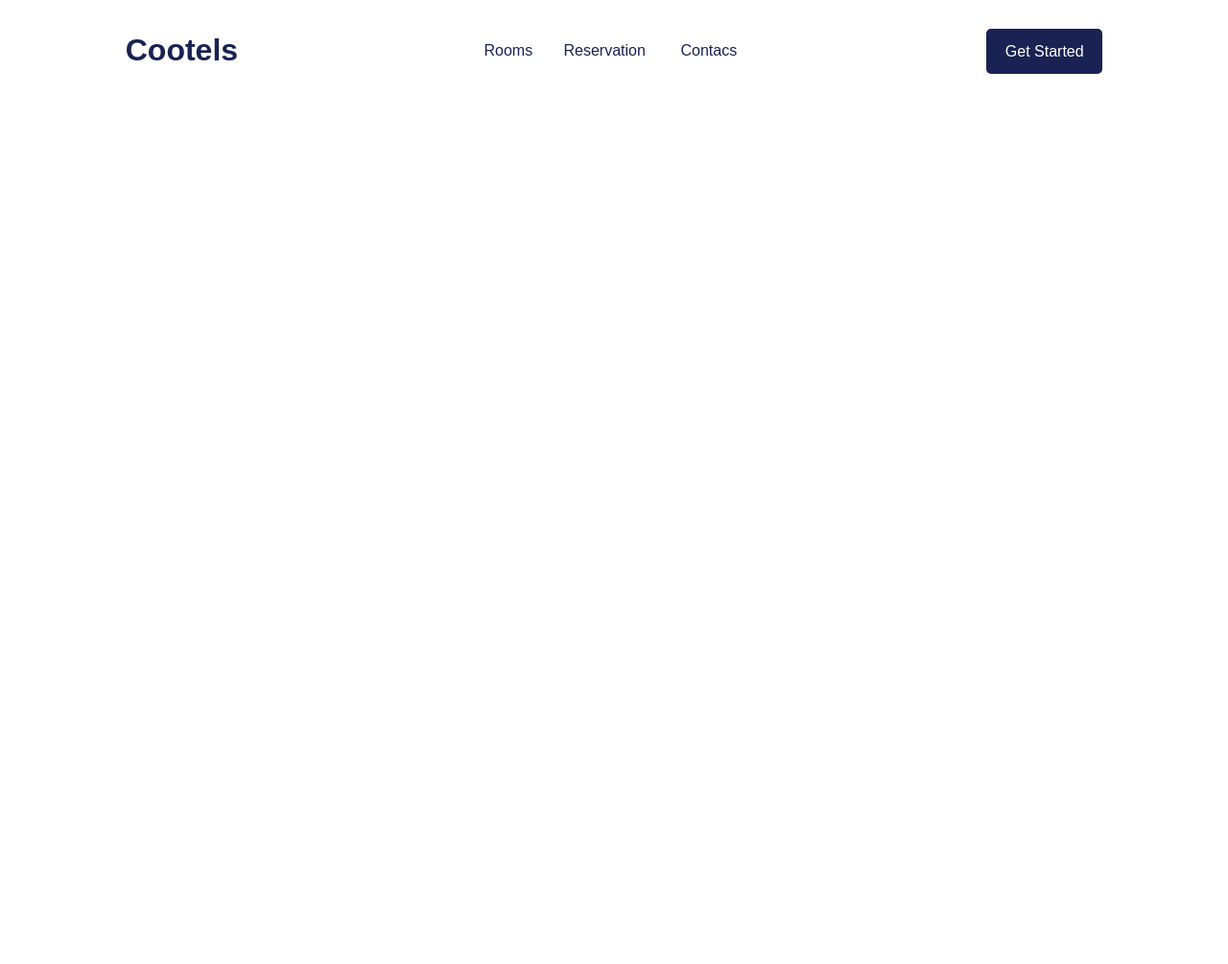
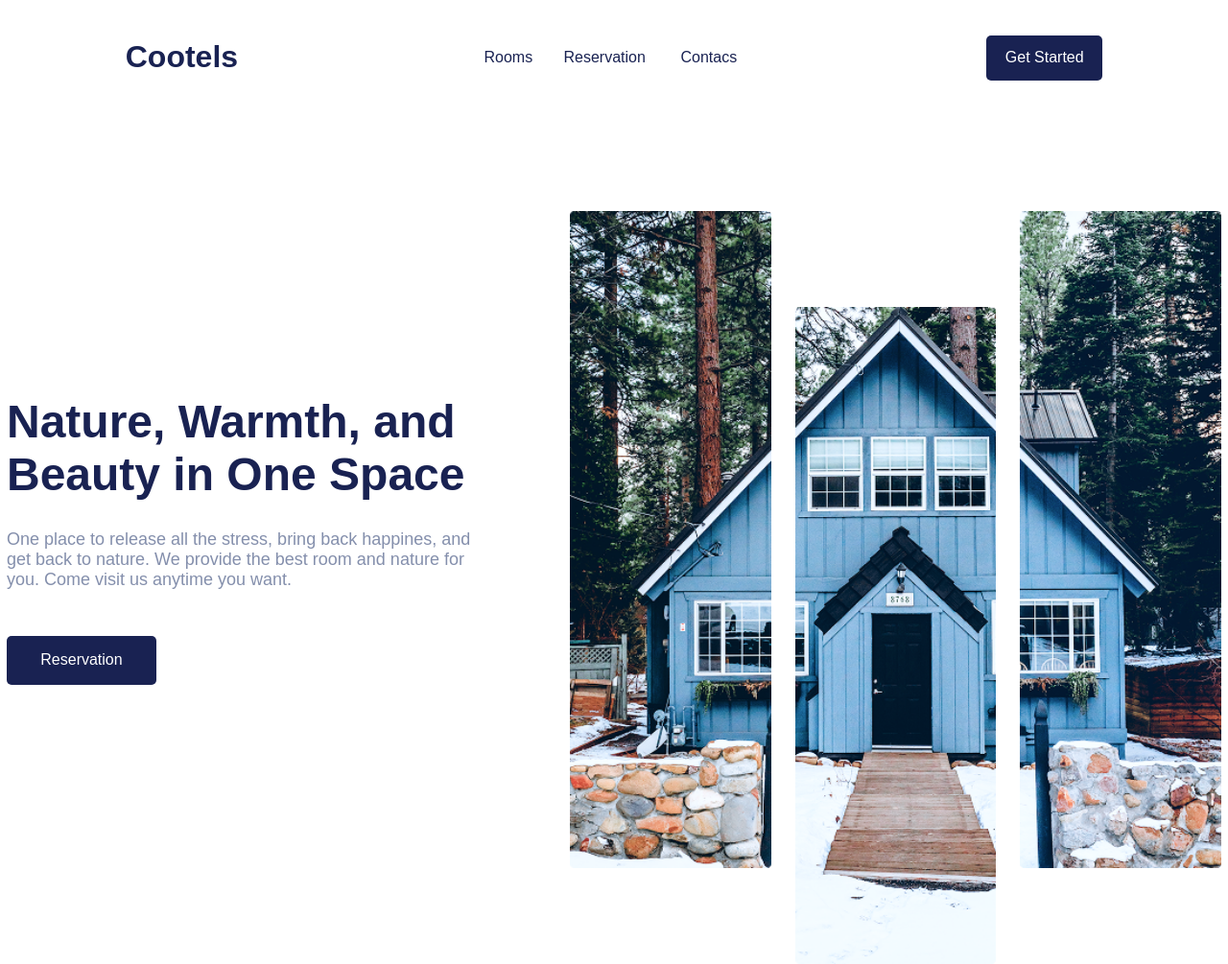
Before and after one commit to themagawo2011/homework-14, a plain HTML site: page index.html in a window 1280 px wide. Shown: the whole page at 96% size. Before the commit the page ends 800 px from the top, so only its background shows below. Drawn offline with Linux system fonts and the light colour scheme.

Commit message:
div 2 сохтам

```diff
--- a/index.html
+++ b/index.html
@@ -16,5 +16,19 @@
         </div>
         <button class="bt1">Get Started</button>
     </div>
+
+    <div class="box2">
+        <div class="d1box2">
+            <h1 class="h1box2">Nature, Warmth, and Beauty in One Space</h1>
+            <p class="p1box2">One place to release all the stress, bring back happines, and get back to nature. We provide the best room and nature for you. Come visit us anytime you want.</p>
+            <button class="bt2">Reservation</button>
+        </div>
+
+        <div class="d2box2">
+            <img src="./images/meritt-thomas-u-Hb93V6IWI-unsplash 1.png" alt="">
+            <img src="./images/meritt-thomas-u-Hb93V6IWI-unsplash 2.png" alt="" class="img1box2">
+            <img src="./images/meritt-thomas-u-Hb93V6IWI-unsplash 3.png" alt="">
+        </div>
+    </div>
 </body>
 </html>
--- a/style.css
+++ b/style.css
@@ -51,12 +51,67 @@
 }
 
 .box1{
+    width: 100%;
+    height: 120px;
+    background-color: #FFFFFF;
     display: flex;
     justify-content: space-evenly;
     align-items: center;
-    margin-top: 30px;
-    margin-bottom: 30px;
     position: sticky;
     top: 0px;
+    z-index: 2;
     gap: 120px;
 }
+
+.h1box2{
+    width: 587px;
+    height: 110px;
+    font-size: 48px;
+    font-weight: 600;
+    color: #192252;
+}
+
+.p1box2{
+    width: 485px;
+    height: 81px;
+    font-size: 18px;
+    font-weight: 400;
+    color: #848FAC;
+}
+
+.bt2{
+    border: none;
+    width: 156px;
+    height: 51px;
+    padding: 16px 32px;
+    border-radius: 5px;
+    background-color: #192252;
+    color: #FFFFFF;
+    font-size: 16px;
+    font-weight: 500;
+}
+
+.d1box2{
+    display: flex;
+    flex-direction: column;
+    gap: 30px;
+}
+
+.img1box2{
+    position: relative;
+    top: 100px;
+}
+
+.d2box2{
+    display: flex;
+    gap: 25px;
+    height: 685px;
+}
+
+.box2{
+    display: flex;
+    justify-content: center;
+    align-items: center;
+    margin-top: 100px;
+    margin-bottom: 100px;
+}
```
Also changed, not shown: images/meritt-thomas-u-Hb93V6IWI-unsplash 1.png (added), images/meritt-thomas-u-Hb93V6IWI-unsplash 2.png (added), images/meritt-thomas-u-Hb93V6IWI-unsplash 3.png (added).
